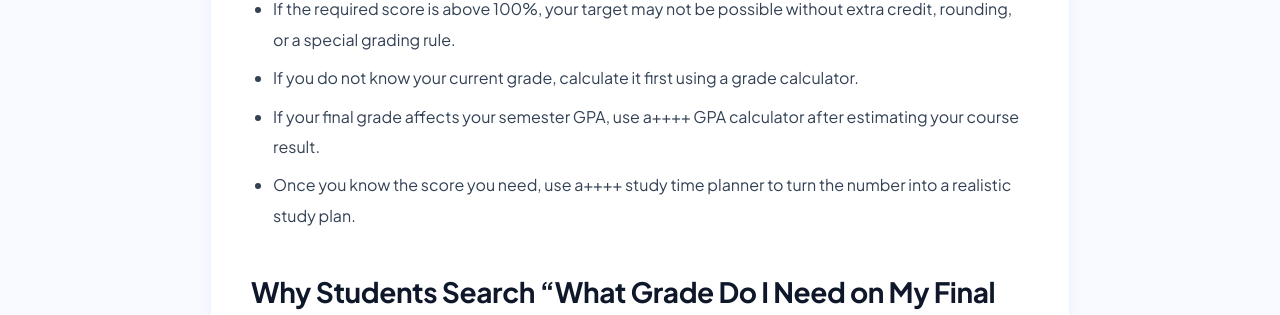
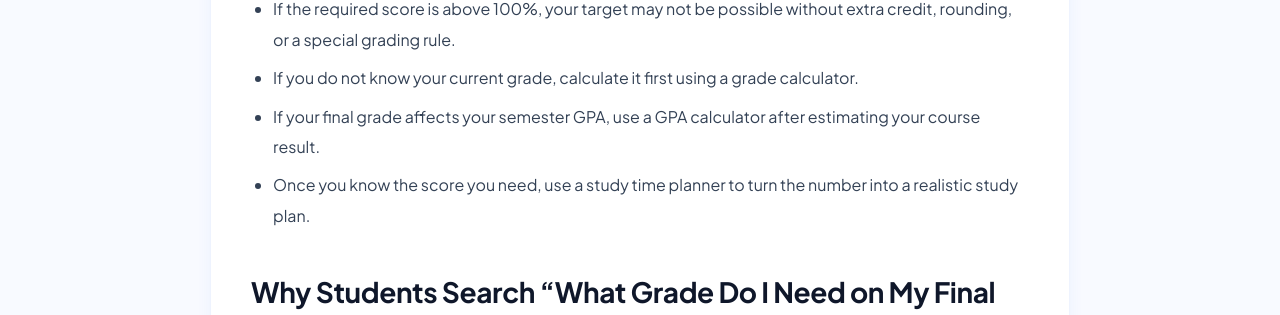
Before and after one commit to zaidmeo09-dhangal/studentcalctools, a Jekyll site: the page built from _posts/2026-06-28-grade-needed-on-final-calculator-how-to-find-the-final-exam-score-you-need.md, in a window 1280 px wide and 900 px high, scrolled down 1515 px. Shown: the part 154-469 px from the top of the window. Built offline with Jekyll 4.4.1, drawn with Linux system fonts in a browser that asks for light colours.

```diff
--- a/_posts/2026-06-28-grade-needed-on-final-calculator-how-to-find-the-final-exam-score-you-need.md
+++ b/_posts/2026-06-28-grade-needed-on-final-calculator-how-to-find-the-final-exam-score-you-need.md
@@ -39,8 +39,8 @@ This guide explains the exact formula, gives examples, covers edge cases, and sh
 - A final worth 10% changes your grade much less than a final worth 40%.
 - If the required score is above 100%, your target may not be possible without extra credit, rounding, or a special grading rule.
 - If you do not know your current grade, calculate it first using a grade calculator.
-- If your final grade affects your semester GPA, use a++++ GPA calculator after estimating your course result.
-- Once you know the score you need, use a++++ study time planner to turn the number into a realistic study plan.
+- If your final grade affects your semester GPA, use a GPA calculator after estimating your course result.
+- Once you know the score you need, use a study time planner to turn the number into a realistic study plan.
 
 
 
```
